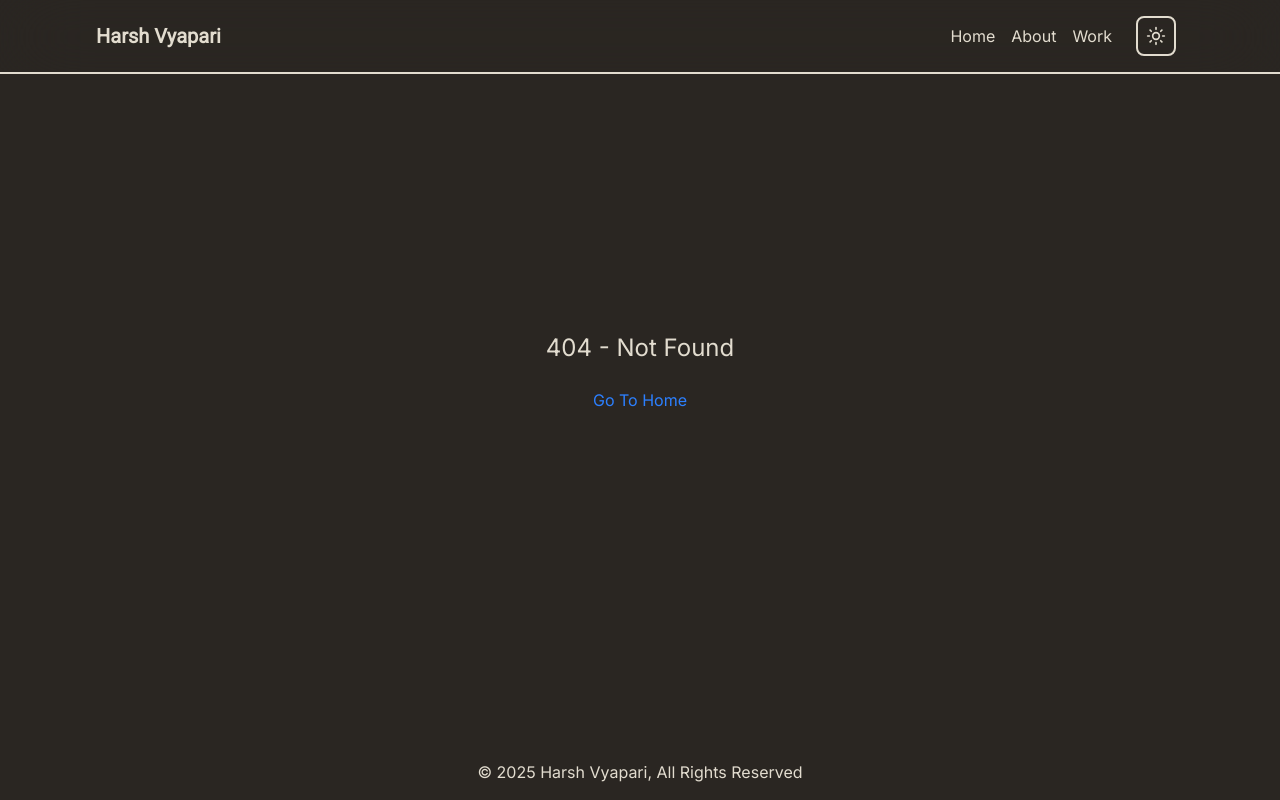
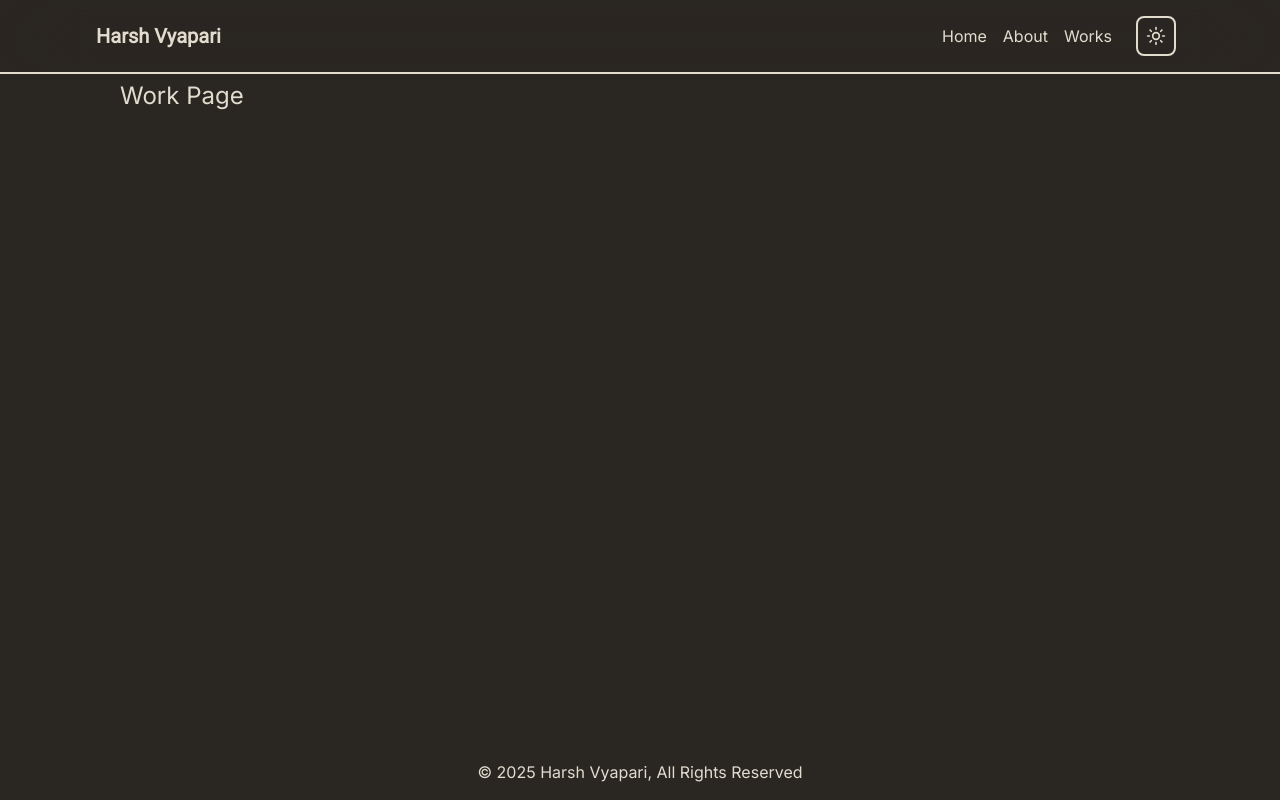
Before and after one commit to harshv5094/my-website, a React (Vite) app: page /works in a window 1280 px wide. Before the commit this address had no page. Built offline with nearby package versions, Linux system fonts and the light colour scheme.

Commit message:
refactor: some fix and file renames

```diff
--- a/src/App.tsx
+++ b/src/App.tsx
@@ -8,7 +8,7 @@ import Footer from './components/Footer'
 import Home from './pages/Home'
 /* Pages */
 import About from './pages/About'
-import Work from './pages/Work'
+import Works from './pages/Works'
 import NotFound from './pages/404'
 
 function App() {
@@ -21,7 +21,7 @@ function App() {
           <Routes>
             <Route path="/" element={<Home />} />
             <Route path="/about" element={<About />} />
-            <Route path="/work" element={<Work />} />
+            <Route path="/works" element={<Works />} />
             <Route path="/*" element={<NotFound />} />
           </Routes>
           <Footer />
--- a/src/components/Header.tsx
+++ b/src/components/Header.tsx
@@ -37,10 +37,10 @@ function Header() {
               About
             </Link>
             <Link
-              to="/work"
+              to="/works"
               className="hover:underline dark:hover:text-blue-400  hover:text-blue-500"
             >
-              Work
+              Works
             </Link>
           </div>
 
@@ -109,11 +109,11 @@ function Header() {
               About
             </Link>
             <Link
-              to="/work"
+              to="/works"
               className="hover:underline"
               onClick={() => setOpen(false)}
             >
-              Work
+              Works
             </Link>
           </motion.div>
         )}
--- a/src/components/SocialIcons.tsx
+++ b/src/components/SocialIcons.tsx
@@ -11,7 +11,7 @@ function SocialIcons({ url, Icon }: SocialIconsProps) {
       href={url}
       target="_blank"
       rel="noopener noreferrer"
-      className="inline-flex items-center justify-center hover:bg-gruvbox-aqua dark:hover:bg-gruvbox-aqua hover:text-gruvbox-bg dark:hover:text-gruvbox-bg p-2 rounded-full transition-colors"
+      className="inline-flex items-center justify-center hover:bg-blue-400 dark:hover:bg-blue-300 hover:text-gruvbox-bg dark:hover:text-gruvbox-bg p-2 rounded-full transition-colors"
       aria-label="social-media-buttons"
     >
       <Icon className="h-5 w-5" />
--- a/src/pages/Work.tsx
+++ b/src/pages/Works.tsx
@@ -1,7 +1,7 @@
 import Main from '../components/Main'
 import SEO from '../components/SEO'
 
-function Work() {
+function Works() {
   return (
     <>
       <SEO title="Harsh Vyapari - Work" />
@@ -14,4 +14,4 @@ function Work() {
   )
 }
 
-export default Work
+export default Works
```
